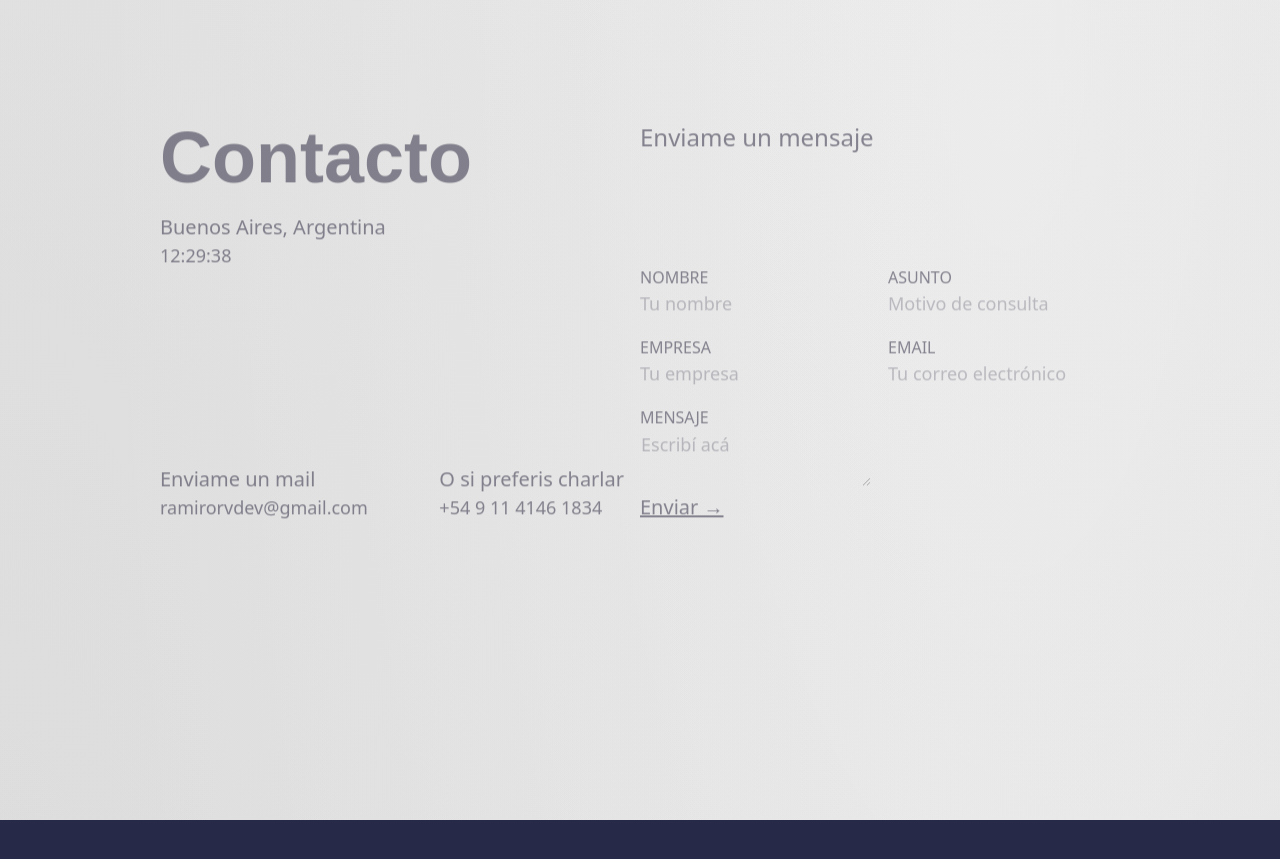
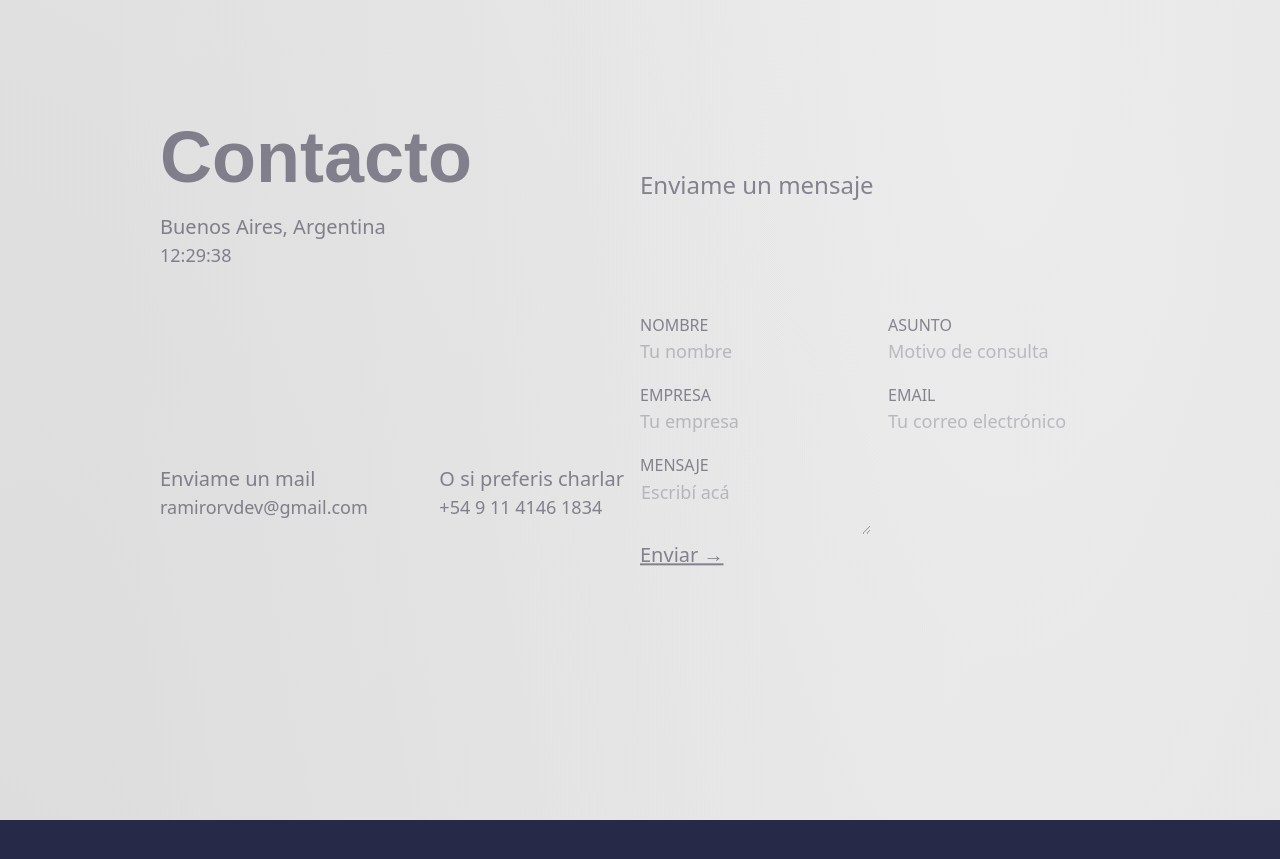
Before and after one commit to RRodriguezViegas/portfolio, a React (Vite) app: page / in a window 1280 px wide. Shown: the part 1980-2839 px from the top of the page. Built offline with nearby package versions, Linux system fonts and the light colour scheme; a web font is replaced by a local one.

Commit message:
creo q listo

```diff
--- a/src/components/Contact.jsx
+++ b/src/components/Contact.jsx
@@ -90,24 +90,8 @@ function Contact() {
 
   return (
     <div className="about-bg z-0 relative section h-screen my-20 flex items-center justify-center text-[#242038]">
-      {/* <div
-        className="parallax-circle -left-40 -bottom-40 absolute -z-10 rounded-full w-96 h-96 bg-[#ff61dd57] blur-md"
-        style={{ willChange: "filter, transform" }}
-      />
-      <div
-        className="parallax-pill left-3/4 absolute -z-10 rounded-full w-96 h-40 rotate-12 bg-[#ff61dd57] blur-md"
-        style={{ willChange: "filter, transform" }}
-      />
-      <div
-        className="parallax-oval left-1/4 top-8 absolute -z-10 rounded-full w-48 h-60 rotate-12 bg-[#ff61dd57] blur-md"
-        style={{ willChange: "filter, transform" }}
-      /> */}
-
-      <div
-        className="ct-appear mx-4 sm:mx-0 w-full sm:w-3/4 h-5/6 lg:h-3/6 flex flex-col lg:flex-row"
-        style={{ willChange: "filter, transform" }}
-      >
-        <section className="w-full xl:w-1/2 h-full mb-20 lg:mb-0 flex flex-col justify-between">
+      <div className="ct-appear mx-4 sm:mx-0 w-full sm:w-3/4 h-full space-y-12 lg:h-3/6 flex flex-col lg:flex-row">
+        <section className="w-full xl:w-1/2 h-full mb-12 lg:mb-0 flex flex-col justify-between">
           <div>
             <h1 className="MuseoModerno text-4xl lg:text-7xl pb-5">Contacto</h1>
             <h3 className="text-xl 2xl:text-2xl">Buenos Aires, Argentina</h3>
```
